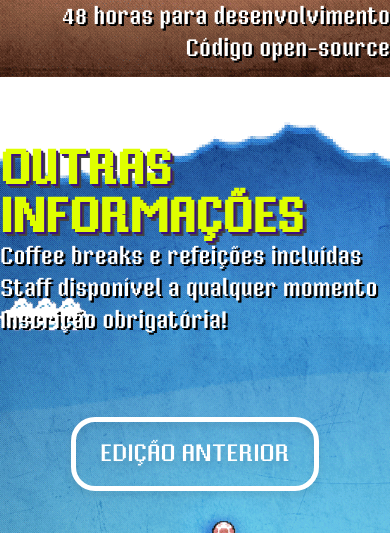
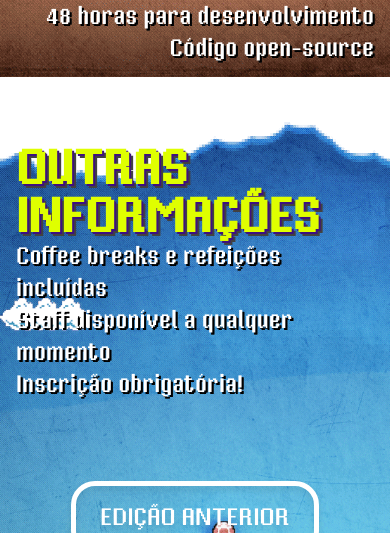
Before and after one commit to Nucleo-Estudantes-Informatica-ISEP/gamejam-2024, an Astro site: page / in a window 390 px wide. Shown: the part 767-1300 px from the top of the page. Built offline with nearby package versions, Linux system fonts and the light colour scheme; Astro itself is replaced by a stand-in of ours.

Commit message:
fix: styling WP

```diff
--- a/src/components/Info/Info.tsx
+++ b/src/components/Info/Info.tsx
@@ -1,5 +1,4 @@
 // import React, { useState } from 'react';
-import { schedule as SCHEDULE } from '../../data/schedule';
 
 interface ScheduleContentProps {
     children?: React.ReactNode;
@@ -8,7 +7,7 @@ interface ScheduleContentProps {
 const ScheduleContent: React.FC<ScheduleContentProps> = () => {
     return (
         <>
-            <div className="" style={{ textShadow: '#000000 2px 2px 0px, #262525 2px 2px 0px' }}>
+            <div className="mx-4" style={{ textShadow: '#000000 2px 2px 0px, #262525 2px 2px 0px' }}>
                 <div className="col-12 mb-8" data-aos="fade-left" data-aos-duration="1000">
                     <h1 style={{ textShadow: '#3d1080 2px 2px 0px, #424141  4px 4px 0px' }} className="text-neon-yellow font-bold mt-20 uppercase text-5xl filter ">Are you ready?</h1>
                     <span className="font-thin text-2xl ">A terceira edição da LEVEL-UP GAMEJAM<br />
--- a/src/components/Info/InfoContainer.astro
+++ b/src/components/Info/InfoContainer.astro
@@ -4,7 +4,7 @@ import Info from './Info';
 ---
 
 <section
-  class="flex flex-col lg:flex-row justify-center lg:space-x-10 w-screen mx-auto gap-y-12 text-white font-misterPixel"
+  class="flex flex-col lg:flex-row justify-center lg:space-x-10 mx-auto gap-y-12 text-white font-misterPixel"
 >
   <Info client:only />
 </section>
```
